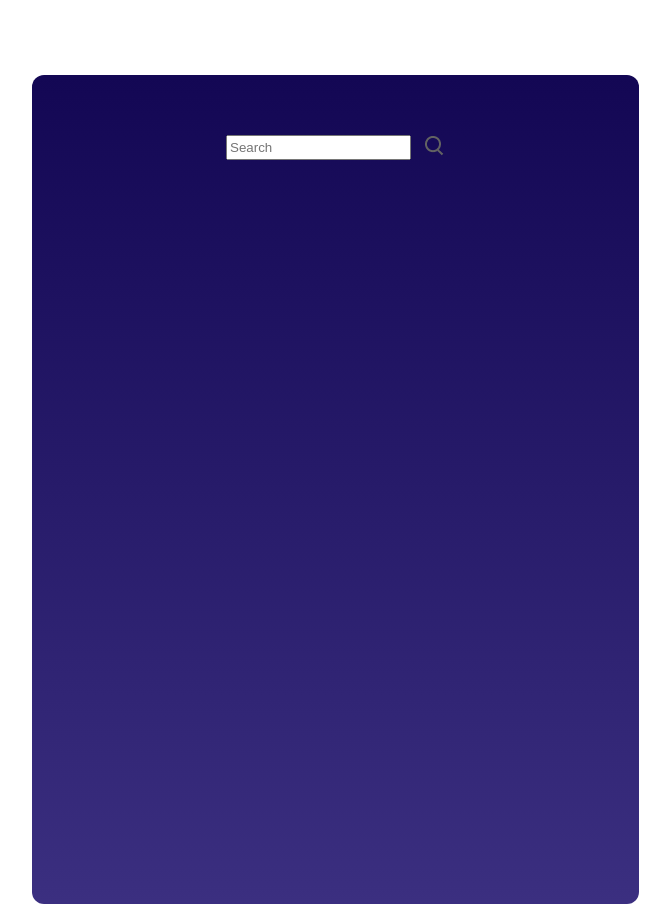
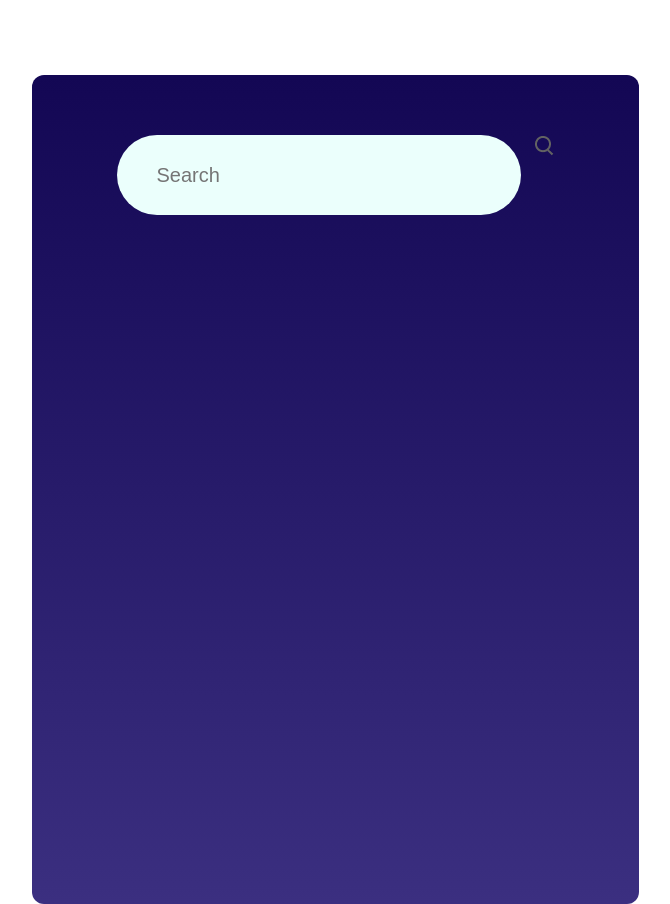
Before and after one commit to kenny791/weather-app, a React (Create React App) app: page / in a window 1280 px wide. Shown: the whole page, without its empty margins (305-975 px from the left). Built offline with nearby package versions, Linux system fonts and the light colour scheme.

Commit message:
add input css

```diff
--- a/src/Components/WeatherApp/WeatherApp.css
+++ b/src/Components/WeatherApp/WeatherApp.css
@@ -12,3 +12,17 @@
     gap: 14px;
     padding-top: 60px;
 }
+
+.top-bar input{
+    display: flex;
+    width: 362px;
+    height: 78px;
+    background: #ebfffc;
+    border: none;
+    outline: none;
+    border-radius: 40px;
+    padding-left: 40px;
+    color: #626262;
+    font-size: 20px;
+    font-weight: 400;
+}
```
